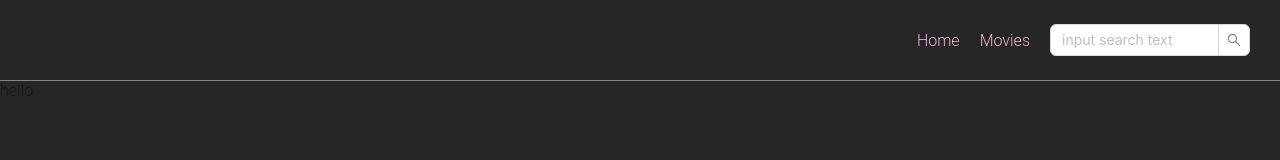
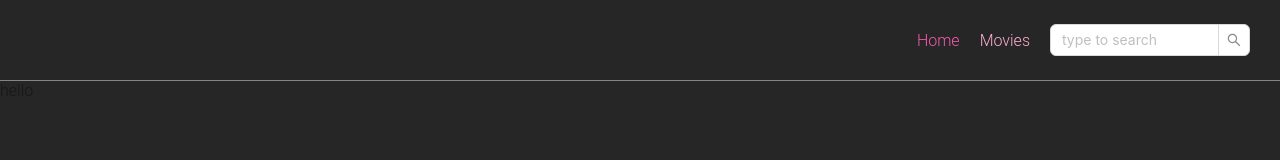
Before and after one commit to shpakovad/Movies, a Next.js app: page / in a window 1280 px wide. Shown: the top 160 px of the page. Built offline with nearby package versions, Linux system fonts and the light colour scheme.

Commit message:
Fixed header links

```diff
--- a/src/app/components/Header/HeaderPage.tsx
+++ b/src/app/components/Header/HeaderPage.tsx
@@ -3,18 +3,27 @@
 import { Divider, Input } from 'antd';
 
 import Link from 'next/link';
+import { useParams, usePathname, useSearchParams } from 'next/navigation';
+
+import { HEADER_ITEMS } from '@/app/shared/constants';
 
 import styles from './header.module.css';
 
 export function HeaderPage() {
   const { Search } = Input;
+  const pathname = usePathname();
+  const activeLink = (path: string) => (pathname === path ? 'var(--magenta-5)' : '');
+
   return (
     <div className={styles.wrapper}>
       <div className={styles.header}>
-        <Link href={'/'}>Home</Link>
-        <Link href={'/movies'}>Movies</Link>
+        {HEADER_ITEMS.map((item) => (
+          <Link key={item.name} href={item.href} style={{color: activeLink(item.href)}}>
+            {item.name}
+          </Link>
+        ))}
         <span>
-          <Search placeholder="input search text" onSearch={() => {}} style={{ width: 200 }} />
+          <Search placeholder="type to search" onSearch={() => {}} style={{ width: 200 }} />
         </span>
       </div>
       <Divider style={{ background: 'var(--gray-7)', marginBottom: 0 }} />
--- a/src/app/movies/page.tsx
+++ b/src/app/movies/page.tsx
@@ -1,11 +1,11 @@
 import { Suspense } from 'react';
 
-import MainPage from '@/app/main/Main';
+import MoviesPage from '@/app/movies/MoviesPage';
 
 const Movies = () => {
   return (
     <Suspense>
-      <MainPage />
+      <MoviesPage />
     </Suspense>
   );
 };
--- a/src/app/shared/constants.ts
+++ b/src/app/shared/constants.ts
@@ -1 +1,6 @@
 export const MOVIES_API = 'https://api.tvmaze.com/';
+
+export const HEADER_ITEMS = [
+  { name: 'Home', href: '/' },
+  { name: 'Movies', href: '/movies' },
+];
```
